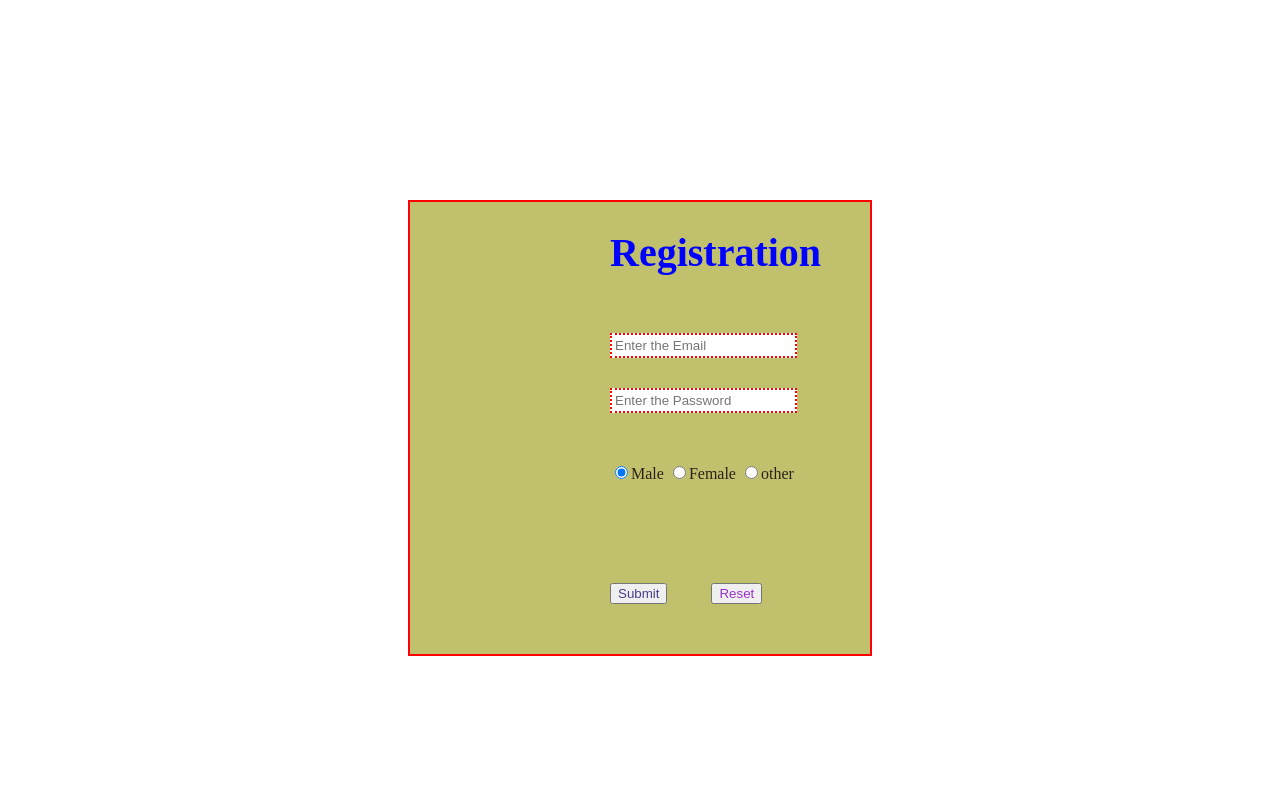
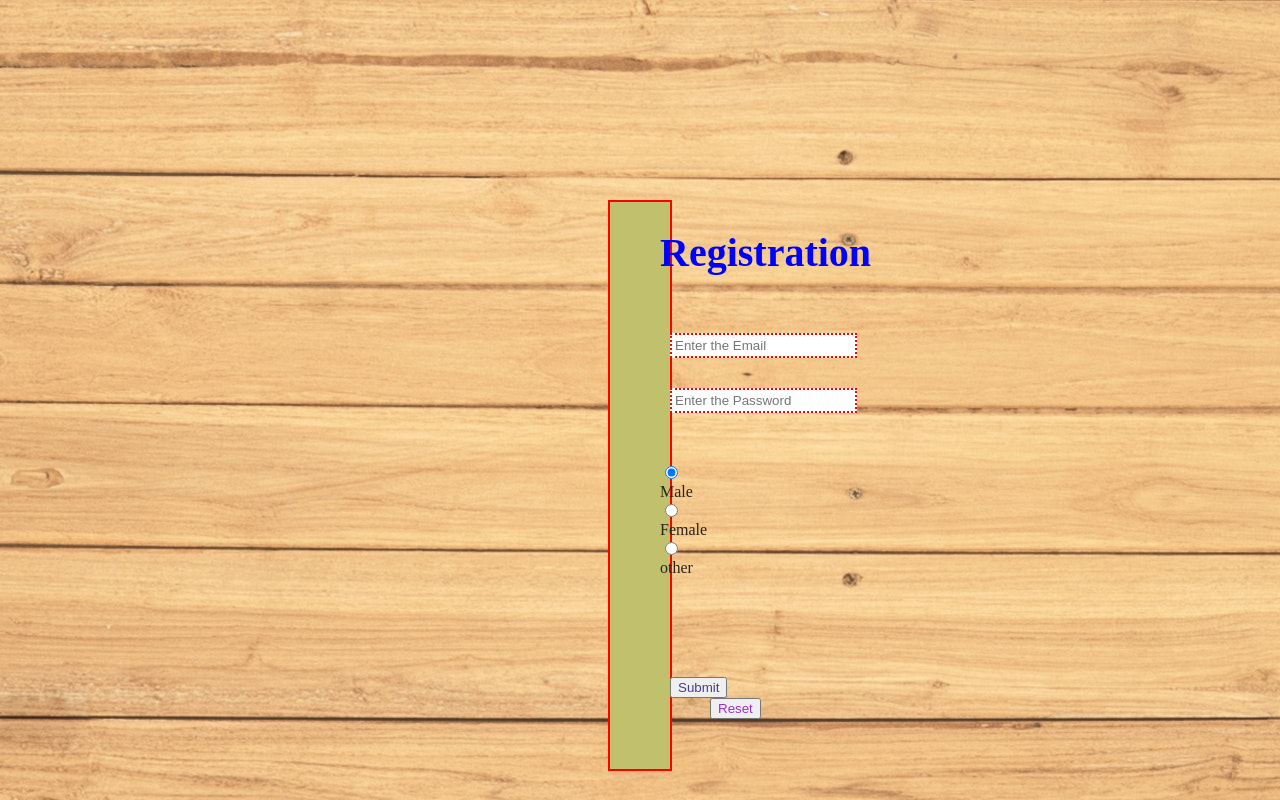
Before and after one commit to AnandMSankrattimath/AnandMSankrattimath.github.io, a plain HTML site: page task/task.html in a window 1280 px wide. Drawn offline with Linux system fonts and the light colour scheme.

Commit message:
index is updated

```diff
--- a/task/task.css
+++ b/task/task.css
@@ -4,16 +4,16 @@
 }
 
 .form{
-    margin-left: 400px;
+    margin-left: 600px;
     margin-top: 200px;
-    margin-right:400px;
+    margin-right: 600px;
 
 
 }
 .heading{
     color: blue;
     font-size: 40px;
-    margin-left: 200px;
+    margin-left: 50px;
 
 }
 
@@ -21,26 +21,26 @@
 color: darkolivegreen;
 border: 2px dotted red;
 padding: 3px;
-margin-left: 200px;
+margin-left: 60px;
 }
 .label1{
     margin-top: 30px;
 }
 .label2{
     margin-top: 30px;
-    margin-left: 200px;
+    margin-left: 60px;
 }
 
 .gender{
     margin-top: 50px;
     color: rgb(43, 34, 23);
-    margin-left: 200px;
+    margin-left: 50px;
     margin-bottom:100px ;
 }
 
 .button{
     margin-top: 20px;
-    margin-left: 200px;
+    margin-left: 60px;
     margin-bottom: 50px;
 }
 
```
Also changed, not shown: task/bgimage.jpg (added).
